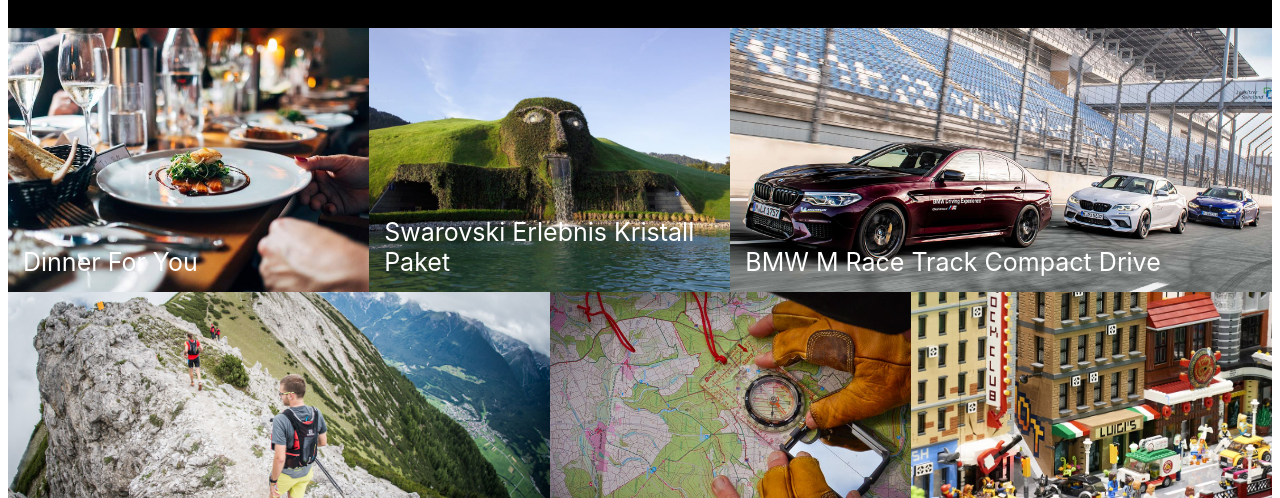
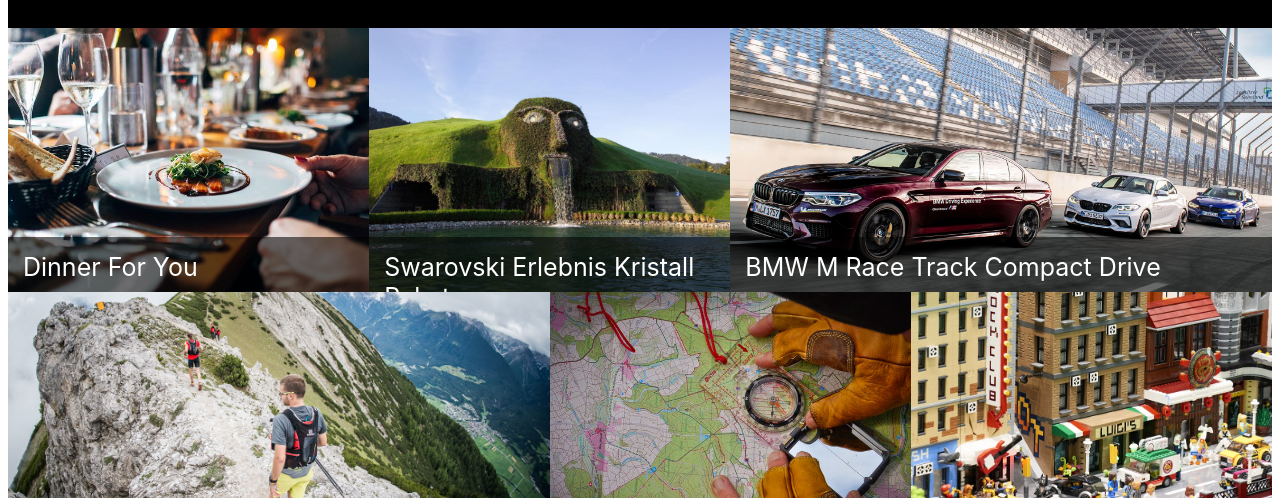
Before and after one commit to FlorianMerkle/peak-moment, a Gatsby site: page / in a window 1280 px wide. Shown: the part 280-778 px from the top of the page. Built offline with nearby package versions, Linux system fonts and the light colour scheme; Gatsby itself is replaced by a stand-in of ours.

Commit message:
adjust tile design for readability

```diff
--- a/src/components/Tile.js
+++ b/src/components/Tile.js
@@ -6,7 +6,9 @@
       <div style={{ display: flex, position:'relative', cursor:'pointer', flex:flex}}>
         <a href={link}>
           <img src={visual} alt={altText} style={{height:'100%', width:'100%', objectFit:'cover'}}/>
-          <div style={{color:'white', fontSize:'25px', position:'absolute', bottom:'15px', left:'15px'}}>{title}</div>
+          <div style={{width:'100%', height:'55px', color:'white', fontSize:'25px', position:'absolute', bottom:'0px', left:'0px', backgroundColor:'#00000090'}}>
+          <div style={{paddingLeft:'15px', paddingTop:'15px'}}>{title}</div>
+          </div>
         </a>
       </div>
     )
```
